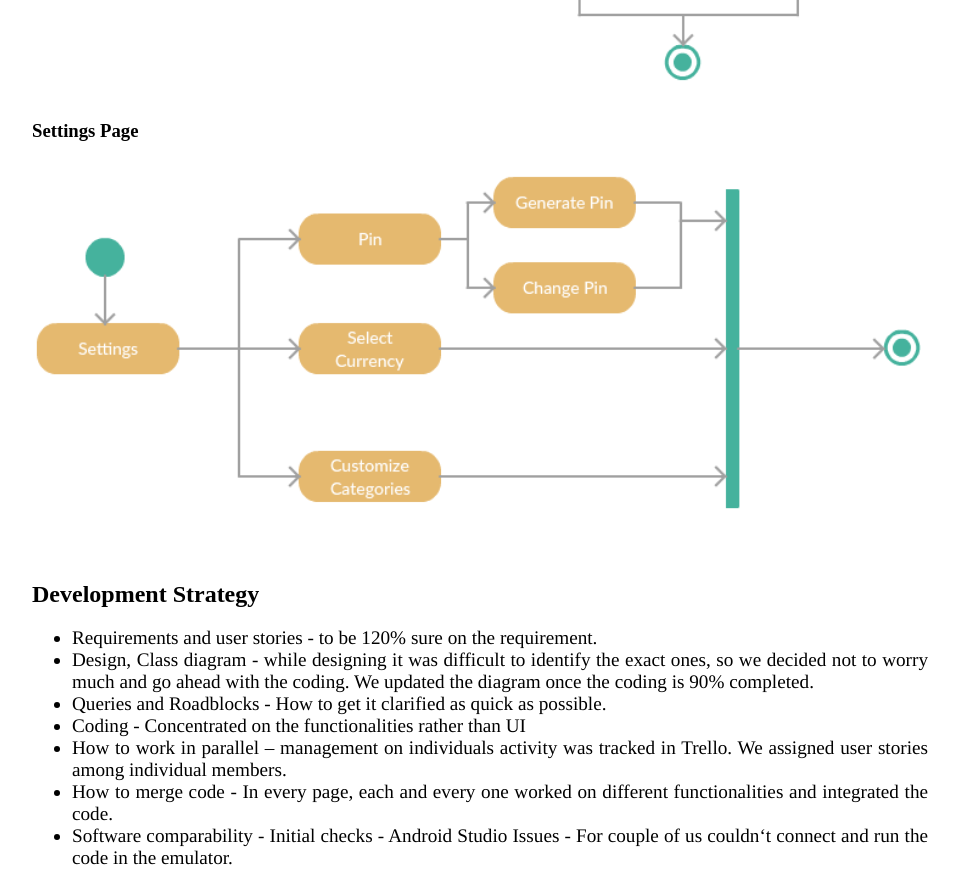
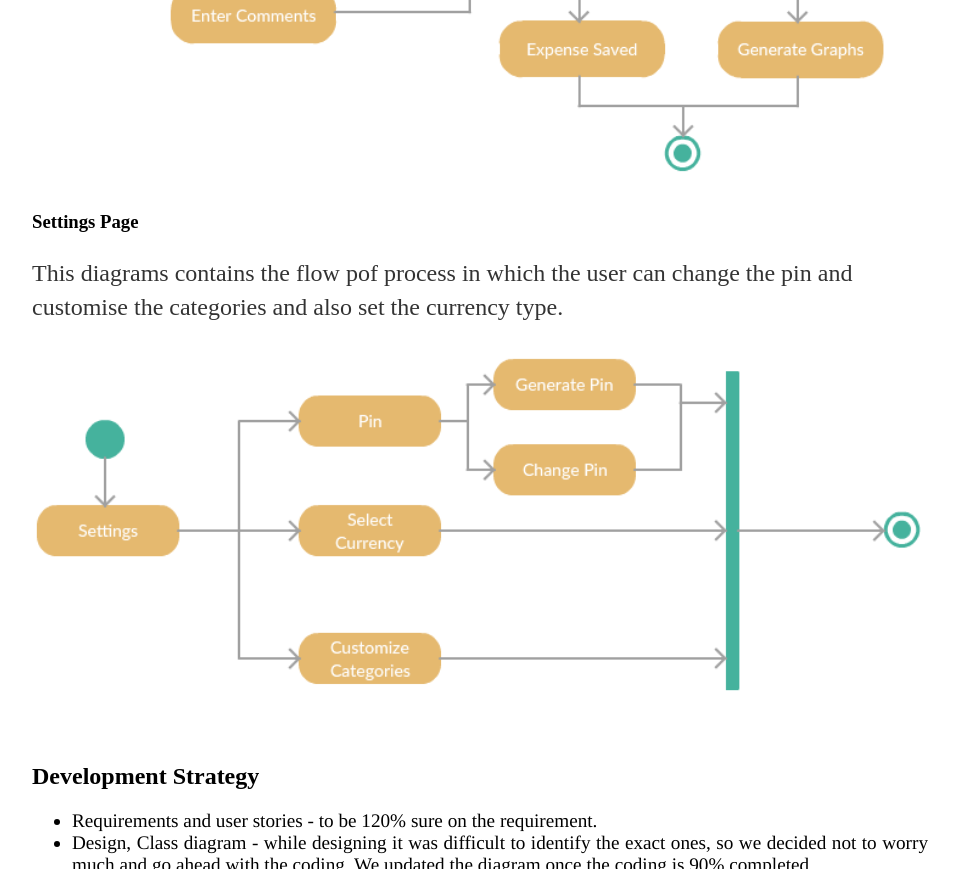
Before and after one commit to DBSE-teaching/isee2019-Sky-Net, a Jekyll site: the page built from docs/_posts/2018-04-03-ISEE-2019-initial-post.md, in a window 1280 px wide and 900 px high, scrolled down 6598 px, cut to the strip 0-869 px from the top of the window. Shown: the whole strip, without its empty margins (160-1119 px from the left). Built offline with Jekyll 4.4.1, drawn with Linux system fonts in a browser that asks for light colours; some of the changed text lies outside the part shown.

Commit message:
Update 2018-04-03-ISEE-2019-initial-post.md

```diff
--- a/docs/_posts/2018-04-03-ISEE-2019-initial-post.md
+++ b/docs/_posts/2018-04-03-ISEE-2019-initial-post.md
@@ -94,11 +94,13 @@ date: 2019-05-14
 
 ### Input and View Page
 
-
+This diagram contains the flow of process from user entering the pin and sequentially to other processes.
 
 ![Deadline image]({{site.baseurl}}/images/Activity2.png "User Stories"){:height="50%" width="100%"}
 
 ### Settings Page
+
+This diagrams contains the flow pof process in which the user can change the pin and customise the categories and also set the currency type.
 
 ![Deadline image]({{site.baseurl}}/images/ActivityDiagram2.png "User Stories"){:height="50%" width="100%"}
 
```
